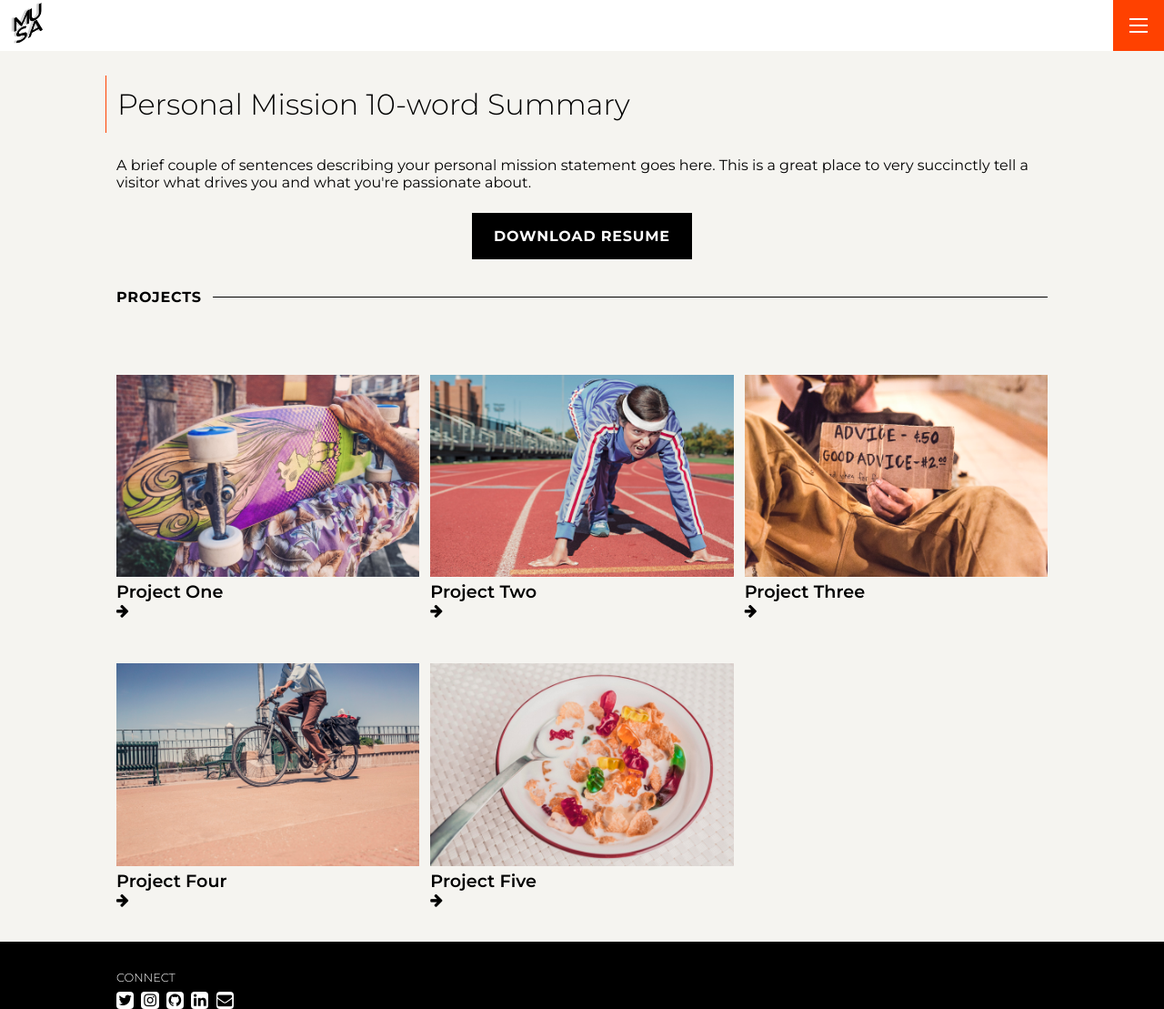
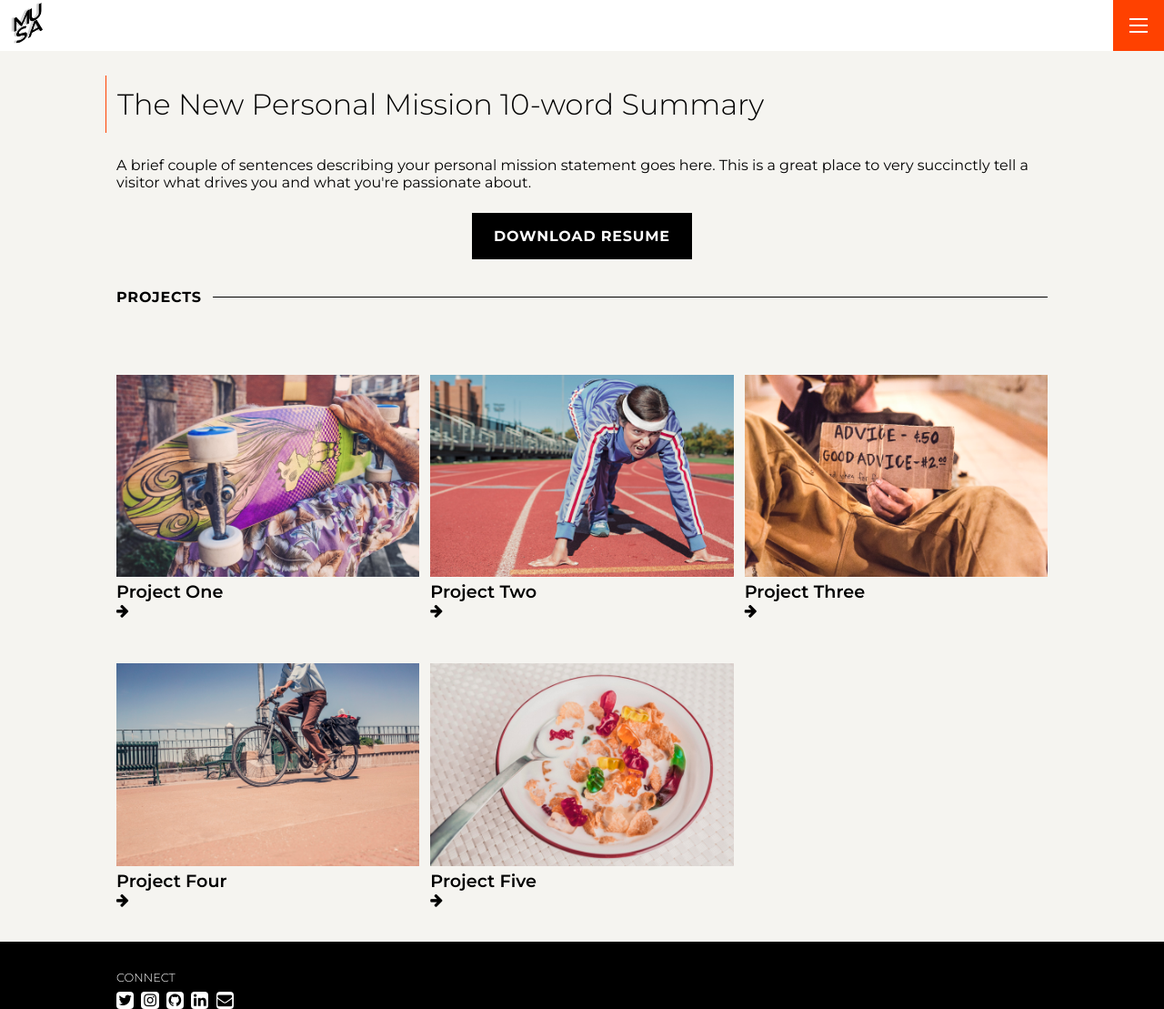
Before and after one commit to terbear15/Portfolio, a Jekyll site: the page built from index.md, in a window 1280 px wide and 1109 px high. Shown: the whole window at 91% size. Built offline with Jekyll 4.4.1, drawn with Linux system fonts in a browser that asks for light colours.

Commit message:
Update settings.yml

```diff
--- a/_data/settings.yml
+++ b/_data/settings.yml
@@ -7,7 +7,7 @@ logo: '/assets/img/musa-logo.png'
 # A brief introduction or mission statement that appears at the top of the
 # portfolio home page, above the project list. If you don't want one of the
 # intro_title or intro_text to show up, just set the appropriate value to null.
-intro_title: Personal Mission 10-word Summary
+intro_title: The New Personal Mission 10-word Summary
 intro_text: |
   A brief couple of sentences describing your personal mission statement goes
   here. This is a great place to very succinctly tell a visitor what drives you
```
